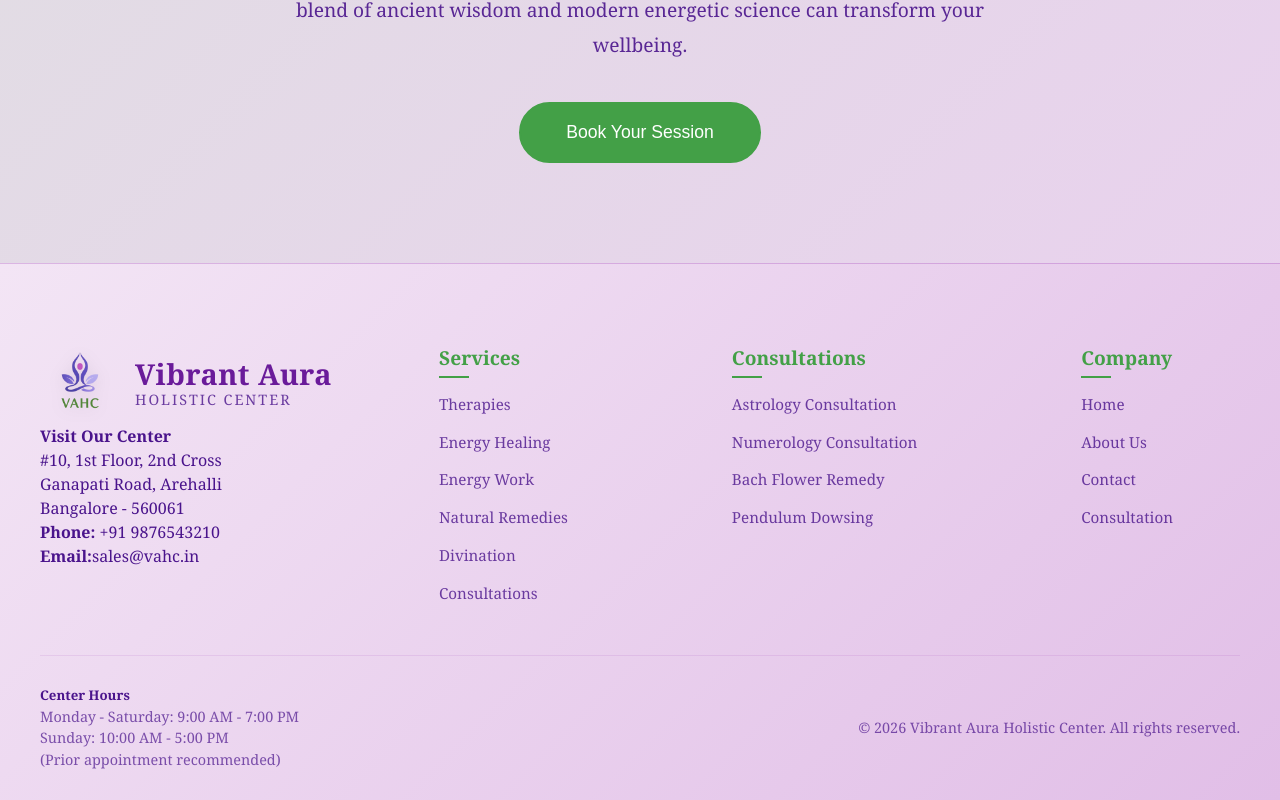
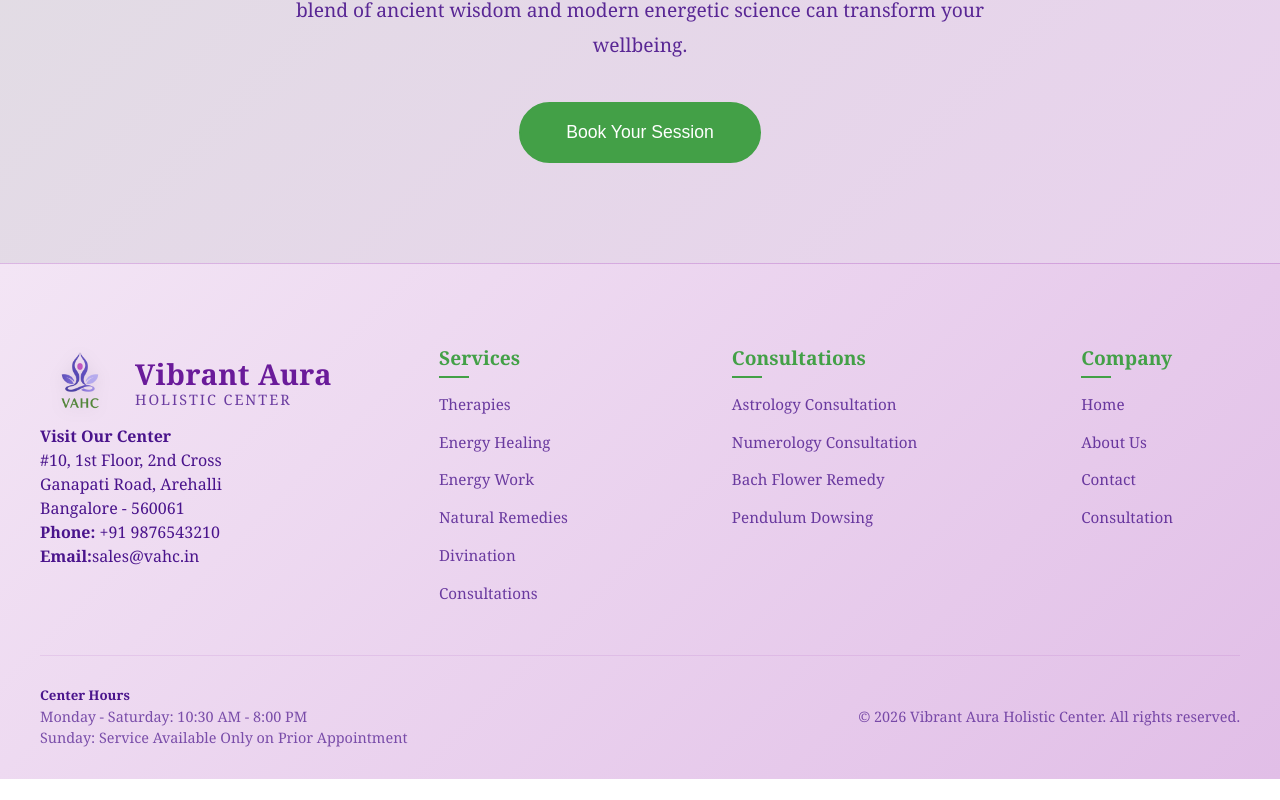
Before and after one commit to sharmamilu/vedic-frontend, a React (Vite) app: page /about in a window 1280 px wide. Shown: the part 6322-7122 px from the top of the page. After the commit the page ends 7101 px from the top, so only its background shows below. Built offline with nearby package versions, Linux system fonts and the light colour scheme; no server answers; what @cloudinary/url-gen would draw is missing.

Commit message:
feat: Add Contact Us and About Us pages, including a new Footer component and associated styles.

```diff
--- a/src/components/Footer.jsx
+++ b/src/components/Footer.jsx
@@ -142,9 +142,8 @@ const Footer = () => {
       <div className="footer-bottom">
         <div className="footer-hours">
           <h5>Center Hours</h5>
-          <p>Monday - Saturday: 9:00 AM - 7:00 PM</p>
-          <p>Sunday: 10:00 AM - 5:00 PM</p>
-          <p className="note">(Prior appointment recommended)</p>
+          <p>Monday - Saturday: 10:30 AM - 8:00 PM</p>
+          <p>Sunday: Service Available Only on Prior Appointment</p>
         </div>
 
         <p className="copyright">
--- a/src/pages/AboutPage.jsx
+++ b/src/pages/AboutPage.jsx
@@ -133,16 +133,18 @@ const AboutPage = ({ darkMode }) => {
     {
       category: "Advanced Acupressure & Acupuncture",
       credentials: [
-        "Completed 6 Semester Master Advanced Acupressure Therapy course from ASPEUS, Prayagraj",
+        "6 Semester Master Advanced Acupressure Therapy course from ASPEUS, Prayagraj",
         "Certificate in Diploma in Acupuncture from ATAMA, BSS Approved Certificate",
-        "Completed course on Auricular Therapy from Vedavyasa Adhyatmika Shikshana Kendra",
+        "Course on Auricular Therapy from Vedavyasa Adhyatmika Shikshana Kendra",
       ],
     },
     {
       category: "Quantum & Energy Healing",
       credentials: [
         "IMPH Level 1 Certified practitioner of Neurochakra Quantum Healing from Miindtraa",
-        "Pranic Healing - Basic, Advanced and Pranic Psychotherapy from Yoga Vidya Pranic Healing",
+        "Basic Pranic Healing from Yoga Vidya Pranic Healing",
+        "Advanced Pranic Healing from Yoga Vidya Pranic Healing",
+        "Pranic Psychotherapy from Yoga Vidya Pranic Healing",
       ],
     },
     // {
@@ -171,25 +173,25 @@ const AboutPage = ({ darkMode }) => {
       category: "Colour Therapy Specialisation",
       credentials: [
         "Certified in Acupuncture/Alternative Therapy D.A.T by ATAMA Acupuncture Training Centre",
-        "Completed BSS Diploma in Acupuncture Therapy by ATAMA",
+        "BSS Diploma in Acupuncture Therapy by ATAMA",
       ],
     },
     {
       category: "Energy Medicine",
       credentials: [
-        "Completed Diploma in Traditional Energy Medicine (TEM) by Basava Acu Academy",
-        "Completed course on Auricular Therapy by Basava Acu Academy",
+        "Diploma in Traditional Energy Medicine (TEM) by Basava Acu Academy",
+        "Course on Auricular Therapy by Basava Acu Academy",
       ],
     },
     {
       category: "Holistic Therapies",
       credentials: [
-        "Completed Colour Therapy program by Vedavyasa Adhyatmika Shikshana Kendra",
-        "Completed Seed and Magnet Therapy program by Vedavyasa Adhyatmika Shikshana Kendra",
-        "Completed Bach Flower Remedies program by Vedavyasa Adhyatmika Shikshana Kendra",
+        "Colour Therapy program by Vedavyasa Adhyatmika Shikshana Kendra",
+        "Seed and Magnet Therapy program by Vedavyasa Adhyatmika Shikshana Kendra",
+        "Bach Flower Remedies program by Vedavyasa Adhyatmika Shikshana Kendra",
         "Pendulum Dowsing program by Vedavyasa Adhyatmika Shikshana Kendra",
-        "Completed course on Marma and Rekhi",
-        "Completed course in Distance Healing by Vedavyasa Adhyatmika Shikshana Kendra",
+        "Course on Marma and Rekhi",
+        "Course in Distance Healing by Vedavyasa Adhyatmika Shikshana Kendra",
       ],
     },
     {
--- a/src/pages/ContactPage.jsx
+++ b/src/pages/ContactPage.jsx
@@ -36,9 +36,8 @@ const ContactPage = ({ darkMode }) => {
 
   // Opening hours
   const openingHours = [
-    { day: "Monday - Friday", time: "9:00 AM - 7:00 PM" },
-    { day: "Saturday", time: "9:00 AM - 5:00 PM" },
-    { day: "Sunday", time: "10:00 AM - 2:00 PM" },
+    { day: "Monday - Saturday", time: "10:30 AM - 8:00 PM" },
+    { day: "Sunday", time: "Service Available Only on Prior Appointment" },
   ];
 
   return (
@@ -146,7 +145,7 @@ const ContactPage = ({ darkMode }) => {
                       </div>
                     ))}
                   </div>
-                  <p className="contact-note">By appointment only</p>
+                  {/* <p className="contact-note">By appointment only</p> */}
                 </div>
               </div>
             </div>
--- a/src/styles/ContactPage.css
+++ b/src/styles/ContactPage.css
@@ -258,6 +258,7 @@
 .hour-time {
   color: var(--green);
   font-weight: 500;
+  padding-left: 30px;
 }
 
 /* Maps Section */
```
